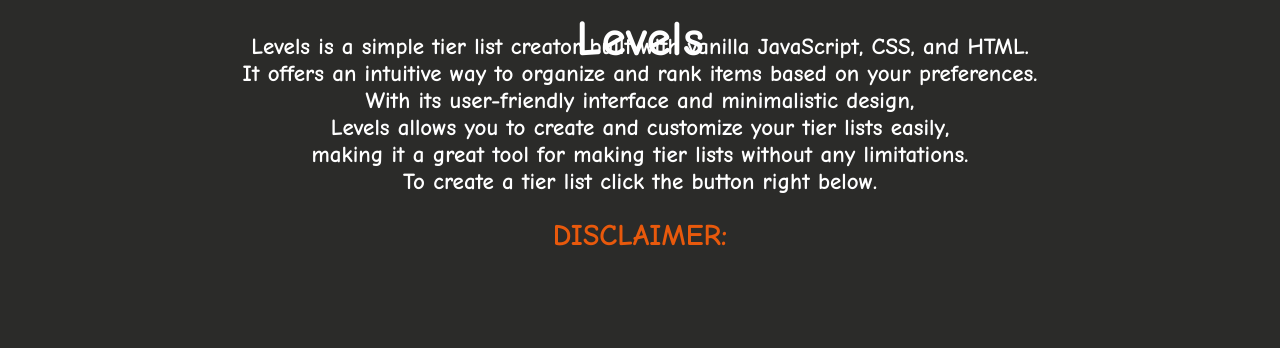
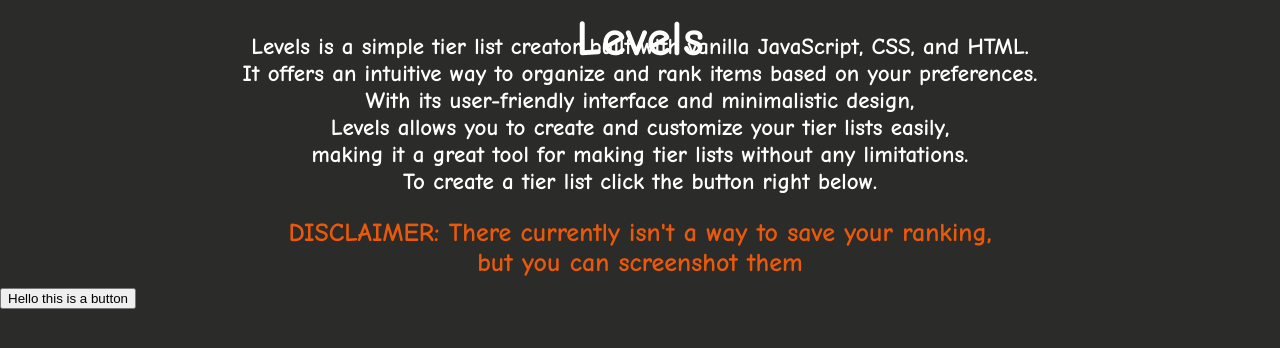
Before and after one commit to Filip-Nachov/Levels, a plain HTML site: page index.html in a window 1280 px wide. Drawn offline with Linux system fonts and the light colour scheme.

Commit message:
added the needed text to DISCLAIMER and created a button

```diff
--- a/index.html
+++ b/index.html
@@ -15,7 +15,9 @@
             Levels
         </div>
 
-        <div class="text_container">
+    </header>
+
+    <div class="text_container">
             <p>Levels is a simple tier list creator built with vanilla JavaScript, CSS, and HTML.<br>
             It offers an intuitive way to organize and rank items based on your preferences.<br>
             With its user-friendly interface and minimalistic design,<br>
@@ -23,10 +25,11 @@
             making it a great tool for making tier lists without any limitations.<br>
             To create a tier list click the button right below.</p>
             <div class="disclaimer">
-                DISCLAIMER:
+                DISCLAIMER: There currently isn't a way to save your ranking,<br>
+but you can screenshot them
             </div>
+    </div>
+    <button>Hello this is a button</button>
 
-        </div>
-    </header>
 </body>
 </html>
--- a/src/styles/style.css
+++ b/src/styles/style.css
@@ -35,6 +35,7 @@ p {
 
 .disclaimer {
     place-items: center;
+    text-align: center;
     color: #E8590C;
-    font-size: 30px;
+    font-size: 26px;
 }
```
